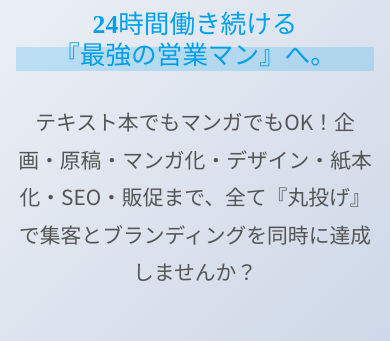
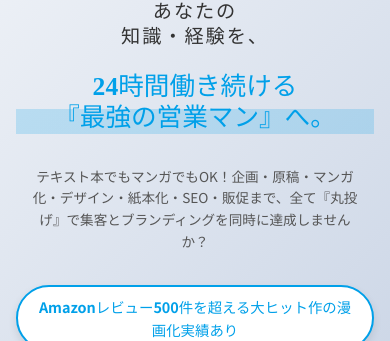
Before and after one commit to rikutoaimanga-max/Kindle-Publishing-Homepage, a React (Vite) app: page / in a window 390 px wide. Shown: the part 235-576 px from the top of the page. Built offline with nearby package versions, Linux system fonts and the light colour scheme.

Commit message:
Style: Adjust hero description font size for better mobile balance

```diff
--- a/src/components/Hero.jsx
+++ b/src/components/Hero.jsx
@@ -68,8 +68,8 @@ const Hero = () => {
                     </span>
                 </h1>
 
-                <p style={{
-                    fontSize: '1.3rem',
+                <p className="hero-description" style={{
+                    fontSize: '1.1rem', // Reduced from 1.3rem
                     marginBottom: '3.5rem',
                     maxWidth: '900px',
                     marginLeft: 'auto',
--- a/src/styles/global.css
+++ b/src/styles/global.css
@@ -193,6 +193,13 @@ ul {
     font-size: 0.9rem !important;
   }
 
+  .hero-description {
+    font-size: 0.85rem !important;
+    line-height: 1.6 !important;
+    margin-bottom: 2rem !important;
+    padding: 0 10px;
+  }
+
   /* Header Mobile Adjustments */
   .header-container {
     flex-direction: column;
```
